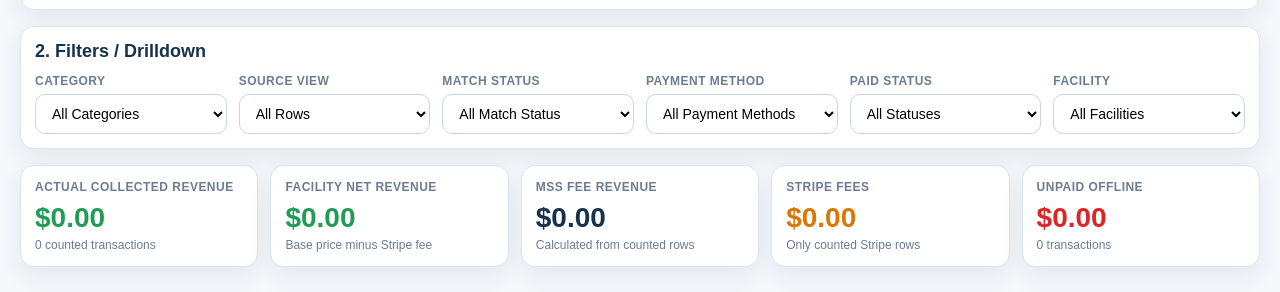
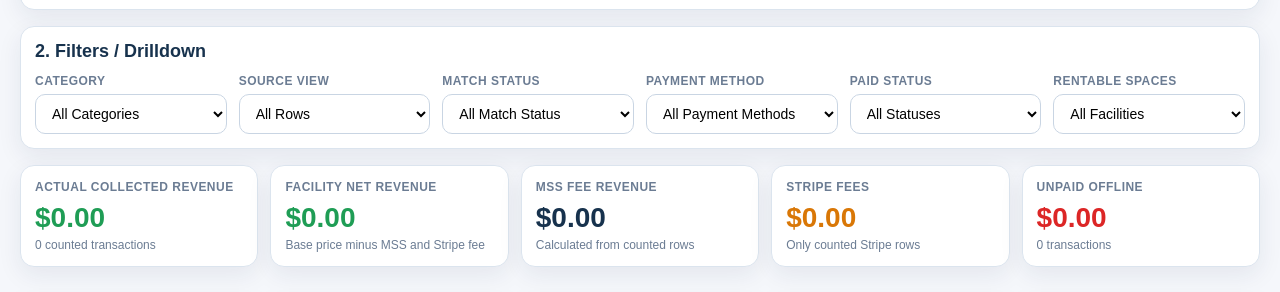
Before and after one commit to don9317/MSS-Financial-Dashboard, a plain HTML site: page internal/index.html in a window 1280 px wide. Shown: the part 282-574 px from the top of the page. Drawn offline with Linux system fonts and the light colour scheme.

Commit message:
Update Facility Net Revenue description in index.html

```diff
--- a/internal/index.html
+++ b/internal/index.html
@@ -79,13 +79,13 @@ th{position:sticky;top:0;background:#f8fbff;z-index:2;font-size:11px;text-transf
 <option value="UnPaid">UnPaid</option>
 <option value="Unknown">Unknown</option>
 </select></div>
-<div class="field"><label>Facility</label><select id="facilityFilter"><option value="All">All Facilities</option></select></div>
+<div class="field"><label>REntable Spaces</label><select id="facilityFilter"><option value="All">All Facilities</option></select></div>
 </div>
 </div>
 
 <div class="grid-5">
 <div class="card kpi"><div class="label">Actual Collected Revenue</div><div class="value good" id="kpiCollectedRevenue">$0.00</div><div class="sub" id="kpiCollectedCount">0 counted transactions</div></div>
-<div class="card kpi"><div class="label">Facility Net Revenue</div><div class="value good" id="kpiFacilityNet">$0.00</div><div class="sub">Base price minus Stripe fee</div></div>
+<div class="card kpi"><div class="label">Facility Net Revenue</div><div class="value good" id="kpiFacilityNet">$0.00</div><div class="sub">Base price minus MSS and Stripe fee</div></div>
 <div class="card kpi"><div class="label">MSS Fee Revenue</div><div class="value" id="kpiMssFee">$0.00</div><div class="sub">Calculated from counted rows</div></div>
 <div class="card kpi"><div class="label">Stripe Fees</div><div class="value warn" id="kpiStripeFees">$0.00</div><div class="sub">Only counted Stripe rows</div></div>
 <div class="card kpi"><div class="label">UnPaid Offline</div><div class="value bad" id="kpiUnpaidOffline">$0.00</div><div class="sub" id="kpiUnpaidOfflineCount">0 transactions</div></div>
```
